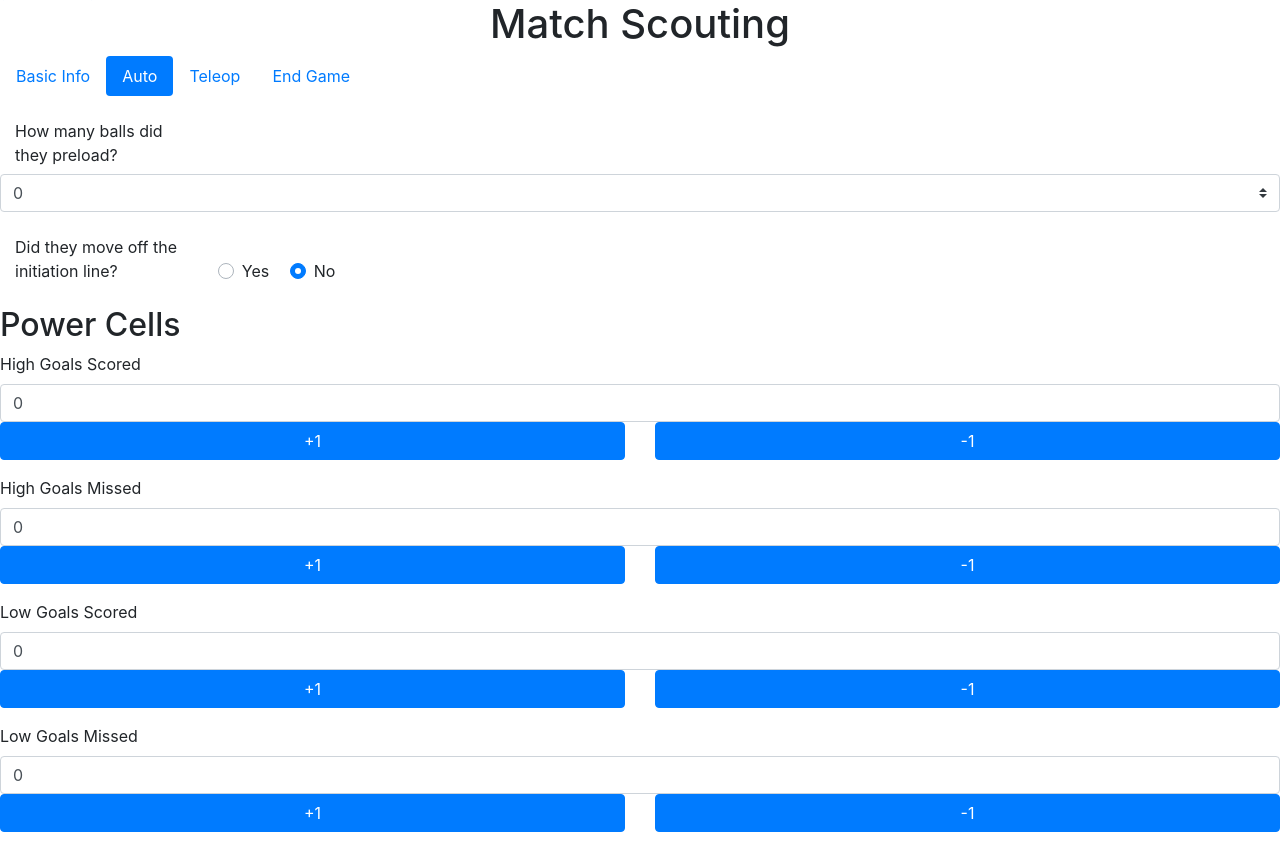
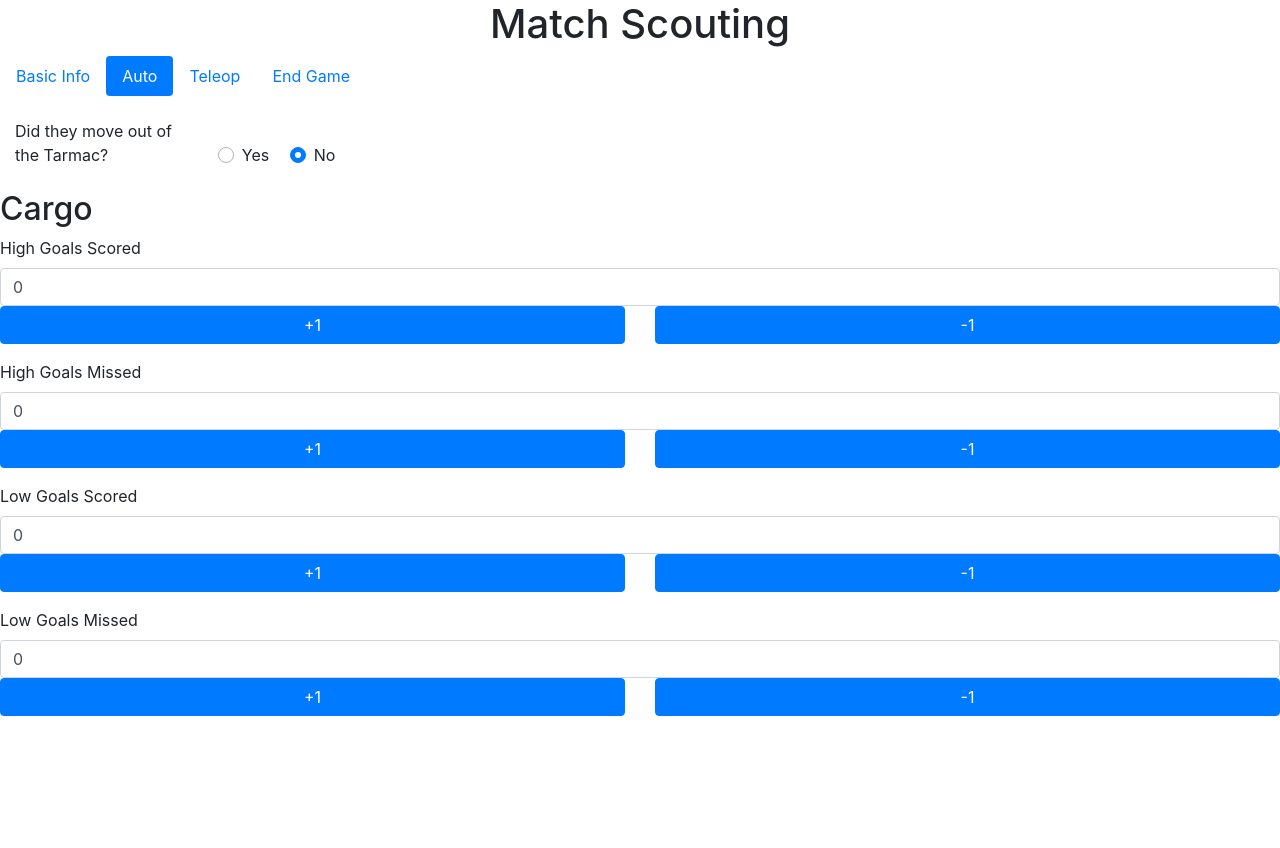
Before and after one commit to Lestyn5053/LakerScouting, a PHP site: page /match_scout.php?CompID=1 in a window 1280 px wide, after a click on "Auto". Shown: the part 31-879 px from the top of the page. After the commit the page ends 747 px from the top, so only its background shows below. Run offline with PHP 8.4, Linux system fonts and the light colour scheme; data that the repository does not hold is empty; a stand-in replaces the project's code that opens the database connection; some libraries are stand-ins or nearby versions.

Commit message:
Updated match_scout to reflect 2022 Game

```diff
--- a/match_scout.php
+++ b/match_scout.php
@@ -65,16 +65,7 @@ require 'header.php';
             </div>
             <div class="tab-pane fade" id="pills-auto" role="tabpanel" aria-labelledby="pills-auto-tab">
                 <div class="form-group">
-                    <label for="preload" class="col-sm-2 col-form-label">How many balls did they preload?</label>
-                    <select class="custom-select mr-sm-2" name="preload" id="preload">
-                        <option value="0">0</option>
-                        <option value="1">1</option>
-                        <option value="2">2</option>
-                        <option value="3">3</option>
-                    </select>
-                </div>
-                <div class="form-group">
-                    <label for="auto_move" class="col-sm-2 col-form-label">Did they move off the initiation line?</label>
+                    <label for="auto_move" class="col-sm-2 col-form-label">Did they move out of the Tarmac?</label>
                     <div class="custom-control custom-radio custom-control-inline">
                         <input type="radio" id="auto_move1" name="auto_move" class="custom-control-input" value="1">
                         <label class="custom-control-label" for="auto_move1">Yes</label>
@@ -84,7 +75,7 @@ require 'header.php';
                         <label class="custom-control-label" for="auto_move2">No</label>
                     </div>
                 </div>
-                <h2>Power Cells</h2>
+                <h2>Cargo</h2>
                 <div class="form-group">
                     <script>
                         function plusOne() {
@@ -187,7 +178,7 @@ require 'header.php';
                 </div>
             </div>
             <div class="tab-pane fade" id="pills-teleop" role="tabpanel" aria-labelledby="pills-teleop-tab">
-                <h2>Power Cells</h2>
+                <h2>Cargo</h2>
                 <div class="form-group">
                     <script>
                         function plusOneD() {
@@ -202,7 +193,7 @@ require 'header.php';
                             }
                         }
                     </script>
-                    <label for="hg_scored">High Goals Scored Close</label>
+                    <label for="hg_scored">High Goals Scored</label>
                     <input type="number" class="form-control" pattern="[0-9]*" id="hg_scored" name="hg_scored" value="0">
                     <div class="row">
                         <div class="col">
@@ -212,7 +203,6 @@ require 'header.php';
                             <button type="button" class="btn btn-primary btn-block" onclick="minusOneD()">-1</button>
                         </div>
                     </div>
-                    <small class="form-text text-muted">This refers to any balls scored inside the initiation line (and outside of the trench run)</small>
                 </div>
                 <div class="form-group">
                     <script>
@@ -228,7 +218,7 @@ require 'header.php';
                             }
                         }
                     </script>
-                    <label for="hg_missed">High Goals Missed Close</label>
+                    <label for="hg_missed">High Goals Missed</label>
                     <input type="number" class="form-control" pattern="[0-9]*" id="hg_missed" name="hg_missed" value="0">
                     <div class="row">
                         <div class="col">
@@ -242,19 +232,19 @@ require 'header.php';
                 <div class="form-group">
                     <script>
                         function plusOneJ() {
-                            document.getElementById('hg_scored_trench').stepUp(1);
+                            document.getElementById('hg_scored_launch_pad').stepUp(1);
                         }
 
                         function minusOneJ() {
-                            document.getElementById('hg_scored_trench').stepDown(1);
-                            if (document.getElementById('hg_scored_trench').value < 0) {
-                                document.getElementById('hg_scored_trench').value = 0;
+                            document.getElementById('hg_scored_launch_pad').stepDown(1);
+                            if (document.getElementById('hg_scored_launch_pad').value < 0) {
+                                document.getElementById('hg_scored_launch_pad').value = 0;
                                 alert("Nice try. You can't enter a negative number");
                             }
                         }
                     </script>
-                    <label for="hg_scored_trench">High Goals Scored Trench</label>
-                    <input type="number" class="form-control" pattern="[0-9]*" id="hg_scored_trench" name="hg_scored_trench" value="0">
+                    <label for="hg_scored_launch_pad">High Goals Scored Launch Pad</label>
+                    <input type="number" class="form-control" pattern="[0-9]*" id="hg_scored_launch_pad" name="hg_scored_launch_pad" value="0">
                     <div class="row">
                         <div class="col">
                             <button type="button" class="btn btn-primary btn-block" onclick="plusOneJ()">+1</button>
@@ -263,24 +253,24 @@ require 'header.php';
                             <button type="button" class="btn btn-primary btn-block" onclick="minusOneJ()">-1</button>
                         </div>
                     </div>
-                    <small class="form-text text-muted">This refers to any balls scored from within the trench run</small>
+                    <small class="form-text text-muted">This refers to any balls scored from one of the alliance launch pads</small>
                 </div>
                 <div class="form-group">
                     <script>
                         function plusOneK() {
-                            document.getElementById('hg_missed_trench').stepUp(1);
+                            document.getElementById('hg_missed_launch_pad').stepUp(1);
                         }
 
                         function minusOneK() {
-                            document.getElementById('hg_missed_trench').stepDown(1);
-                            if (document.getElementById('hg_missed_trench').value < 0) {
-                                document.getElementById('hg_missed_trench').value = 0;
+                            document.getElementById('hg_missed_launch_pad').stepDown(1);
+                            if (document.getElementById('hg_missed_launch_pad').value < 0) {
+                                document.getElementById('hg_missed_launch_pad').value = 0;
                                 alert("Nice try. You can't enter a negative number");
                             }
                         }
                     </script>
-                    <label for="hg_missed">High Goals Missed Trench</label>
-                    <input type="number" class="form-control" pattern="[0-9]*" id="hg_missed_trench" name="hg_missed_trench" value="0">
+                    <label for="hg_missed">High Goals Missed Launch Pad</label>
+                    <input type="number" class="form-control" pattern="[0-9]*" id="hg_missed_launch_pad" name="hg_missed_launch_pad" value="0">
                     <div class="row">
                         <div class="col">
                             <button type="button" class="btn btn-primary btn-block" onclick="plusOneK()">+1</button>
@@ -354,7 +344,7 @@ require 'header.php';
                             }
                         }
                     </script>
-                    <label for="balls_dropped">Power Cells Dropped</label>
+                    <label for="balls_dropped">Cargo Dropped</label>
                     <input type="number" class="form-control" pattern="[0-9]*" id="balls_dropped" name="balls_dropped" value="0">
                     <div class="row">
                         <div class="col">
@@ -365,74 +355,16 @@ require 'header.php';
                         </div>
                     </div>
                 </div>
-                <h2>Wheel of Fortune</h2>
-                <div class="form-group">
-                    <label for="rotation_control" class="col-sm-2 col-form-label">Rotation Control?</label>
-                    <div class="custom-control custom-radio custom-control-inline">
-                        <input type="radio" id="rotation_control1" name="rotation_control" class="custom-control-input" value="1">
-                        <label class="custom-control-label" for="rotation_control1">Yes</label>
-                    </div>
-                    <div class="custom-control custom-radio custom-control-inline">
-                        <input type="radio" id="rotation_control2" name="rotation_control" class="custom-control-input" value="0" checked>
-                        <label class="custom-control-label" for="rotation_control2">No</label>
-                    </div>
-                </div>
-                <div class="form-group">
-                    <label for="rc_accurate" class="col-sm-2 col-form-label">Did they get it on the first try?</label>
-                    <div class="custom-control custom-radio custom-control-inline">
-                        <input type="radio" id="rc_accurate1" name="rc_accurate" class="custom-control-input" value="1">
-                        <label class="custom-control-label" for="rc_accurate1">Yes</label>
-                    </div>
-                    <div class="custom-control custom-radio custom-control-inline">
-                        <input type="radio" id="rc_accurate2" name="rc_accurate" class="custom-control-input" value="0" checked>
-                        <label class="custom-control-label" for="rc_accurate2">No</label>
-                    </div>
-                </div>
-                <div class="form-group">
-                    <label for="position_control" class="col-sm-2 col-form-label">Position Control?</label>
-                    <div class="custom-control custom-radio custom-control-inline">
-                        <input type="radio" id="position_control1" name="position_control" class="custom-control-input" value="1">
-                        <label class="custom-control-label" for="position_control1">Yes</label>
-                    </div>
-                    <div class="custom-control custom-radio custom-control-inline">
-                        <input type="radio" id="position_control2" name="position_control" class="custom-control-input" value="0" checked>
-                        <label class="custom-control-label" for="position_control2">No</label>
-                    </div>
-                </div>
-                <div class="form-group">
-                    <label for="pc_accurate" class="col-sm-2 col-form-label">Did they get it on the first try?</label>
-                    <div class="custom-control custom-radio custom-control-inline">
-                        <input type="radio" id="pc_accurate1" name="pc_accurate" class="custom-control-input" value="1">
-                        <label class="custom-control-label" for="pc_accurate1">Yes</label>
-                    </div>
-                    <div class="custom-control custom-radio custom-control-inline">
-                        <input type="radio" id="pc_accurate2" name="pc_accurate" class="custom-control-input" value="0" checked>
-                        <label class="custom-control-label" for="pc_accurate2">No</label>
-                    </div>
-                </div>
-            </div>
             <div class="tab-pane fade" id="pills-endgame" role="tabpanel" aria-labelledby="pills-endgame-tab">
                 <div class="form-group">
                     <label for="climb">Climbing:</label>
                     <select class="custom-select mr-sm-2" name="climb" id="climb">
-                        <option value="nothing">Not at Rendezvous Point</option>
-                        <option value="parked">Parked</option>
-                        <option value="climb_alone">Climbed Alone</option>
-                        <option value="climb_partner">Climed with a Partner</option>
-                        <option value="triple_climb">All Three Robots Climbed</option>
+                        <option value="nothing">Did not climb</option>
+                        <option value="low_rung">Low Rung</option>
+                        <option value="mid_rung">Mid Rung</option>
+                        <option value="high_rung">High Rung</option>
+                        <option value="traversal_rung">Traversal Rung</option>
                     </select>
-                </div>
-                <div class="form-group">
-                    <label for="level" class="col-sm-2 col-form-label">Was the Generator Switch level?</label>
-                    <div class="custom-control custom-radio custom-control-inline">
-                        <input type="radio" id="level1" name="level" class="custom-control-input" value="1">
-                        <label class="custom-control-label" for="level1">Yes</label>
-                    </div>
-                    <div class="custom-control custom-radio custom-control-inline">
-                        <input type="radio" id="level2" name="level" class="custom-control-input" value="0" checked>
-                        <label class="custom-control-label" for="level2">No</label>
-                    </div>
-                    <small class="form-text text-muted">NOTE: If Nobody on the alliance climbed, please choose "No"</small>
                 </div>
                 <div class="form-group">
                     <label for="drive_team" class="col-sm-2 col-form-label">Please rate the drive team performance:</label>
```
